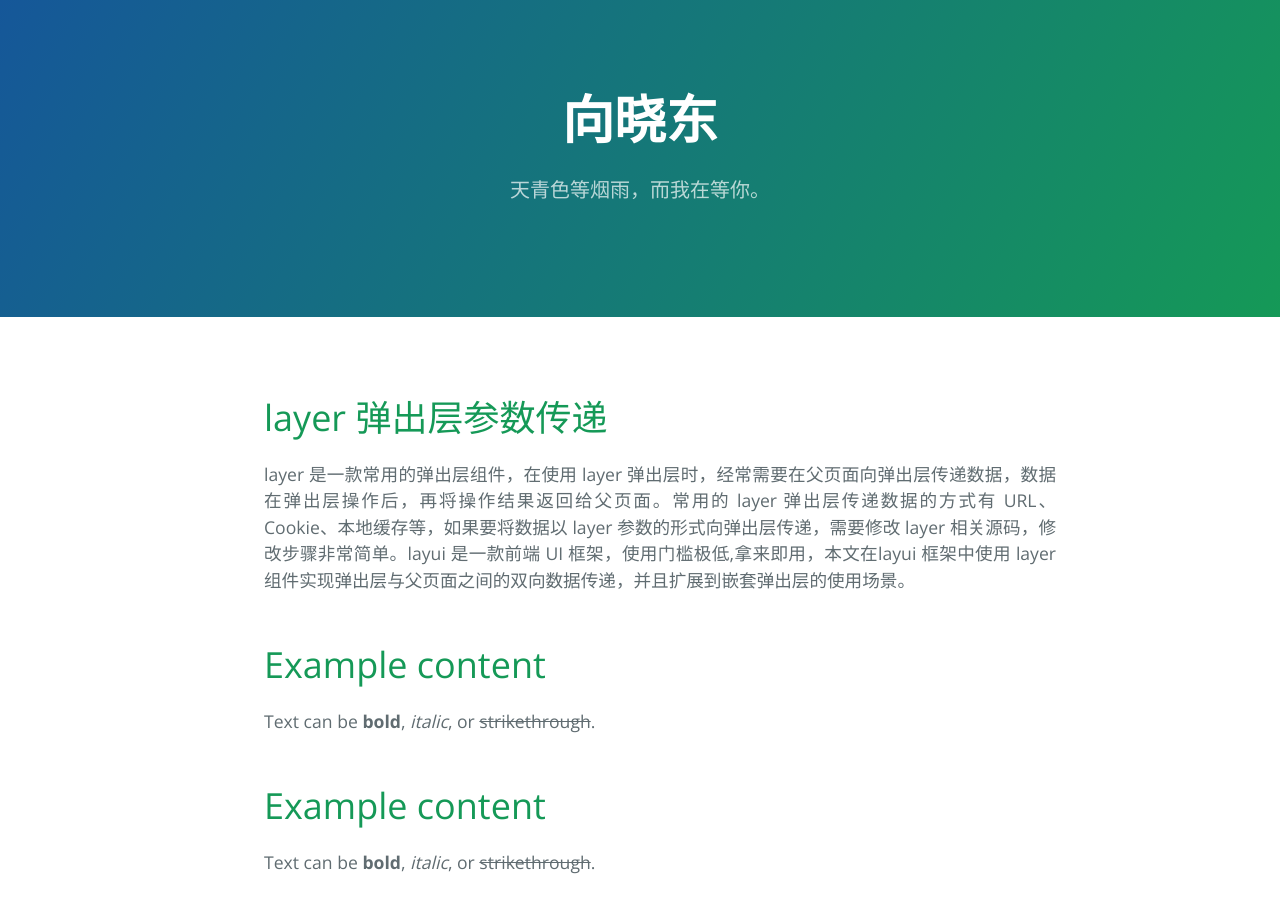
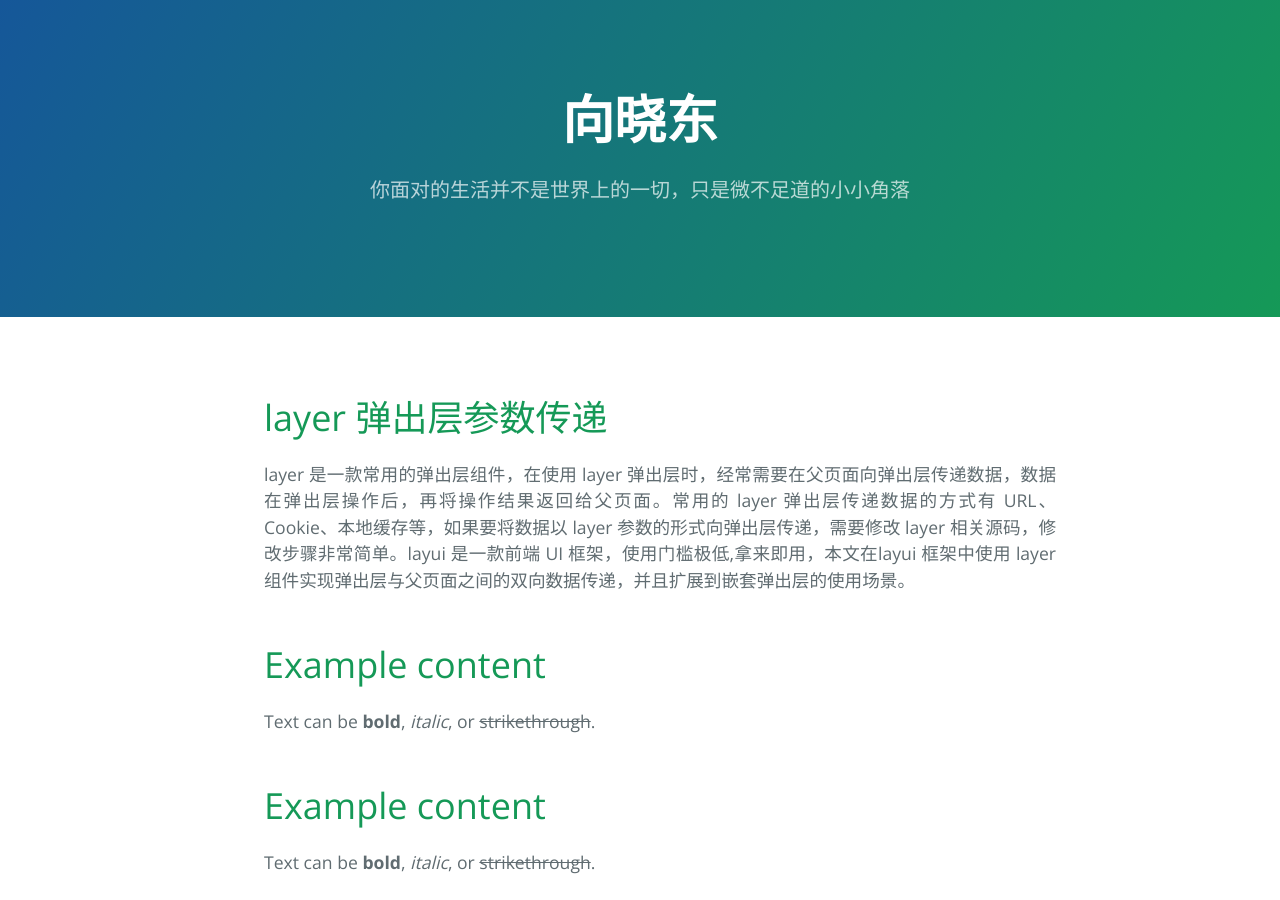
Before and after one commit to wjw875/wangjinwu.github.io, a Jekyll site: the page built from index.md, in a window 1280 px wide and 900 px high. Built offline with Jekyll 4.4.1, drawn with Linux system fonts in a browser that asks for light colours.

Commit message:
【框架】改description

```diff
--- a/_config.yml
+++ b/_config.yml
@@ -1,5 +1,5 @@
 title: 向晓东
-description: 天青色等烟雨，而我在等你。
+description: 你面对的生活并不是世界上的一切，只是微不足道的小小角落
 show_downloads: false
 
 baseurl: "" # change this to the subpath of your site, e.g. /blog. Leave it empty if you don't need it.
```
